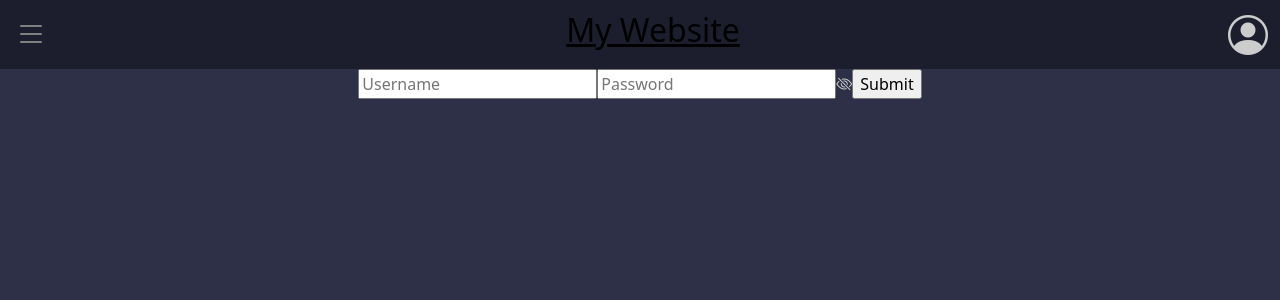
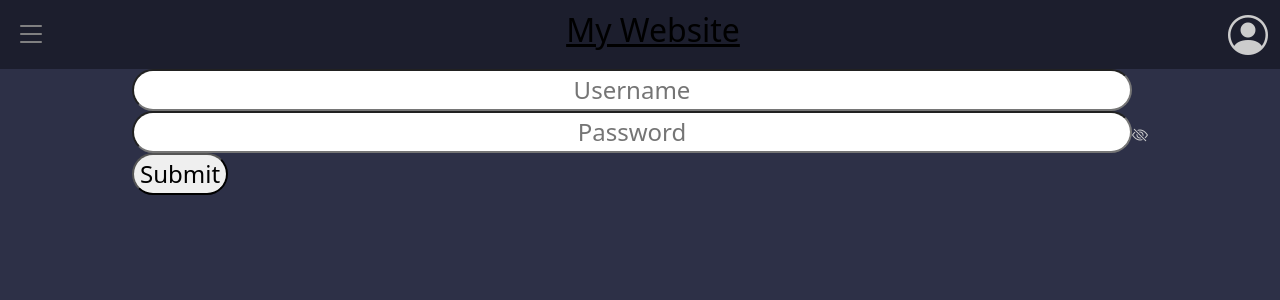
Before and after one commit to DarkRose2021/NewMovieDBSite, a React (Create React App) app in the folder front-end/: page /login in a window 1280 px wide. Shown: the top 300 px of the page. Built offline with nearby package versions, Linux system fonts and the light colour scheme.

Commit message:
some stylong

```diff
--- a/front-end/src/Components/Login.js
+++ b/front-end/src/Components/Login.js
@@ -42,12 +42,23 @@ const {
 
             <form className="loginForm" onSubmit={handleSubmit}>
 
-             <input {...register("username", {required: "Username is required"})}  placeholder="Username" />
+              <div>
+                  <input {...register("username",
+                    {required: "Username is required"})}
+                    placeholder="Username"
+                    className="login"
+                />
+              </div>
+              <div >
+
+              </div>
 
                 <input {...register("password",
                     {required: "Password is required"})}
                     type={showPassword ? "text" : "password"}
-                placeholder="Password"/>
+                    placeholder="Password"
+                    className="login"
+                />
 
                 <span className="icon-eye" onClick={togglePassword}>
                     {showPassword ? (
@@ -57,44 +68,14 @@ const {
                     )}
                 </span>
 
-            <input type="submit" />
+                <div>
+                     <input className="loginButton"
+                type="submit" />
+                </div>
+
 
             </form>
-
-{/*
-            <div className="SignInForm">
-
-            <h1 className="Title SignInForm">Sign In</h1>
-
-            <label className="SignInForm mt-2 formLabel">Username:</label>
-            <input
-            className=" SignInForm mb-3 form-control"
-            type="text"
-            value={username}
-            onChange={(e) => setUsername(e.target.value)}
-            />
-
-                <div className="form-group">
-
-                        <label className="SignInForm formLabel">Password:</label>
-                        <div className="input-group">
-                            <input
-                                className={`SignInForm form-control ${showPassword ? "showPassword" : ""}`}
-                                type={showPassword ? "text" : "password"}
-                                value={password}
-                                onChange={(e) => setPassword(e.target.value)}
-                                />
-                                <span className="icon-eye" onClick={togglePassword}>
-                                {showPassword ? (
-                                    <i className="bi bi-eye"></i>
-                                ) : (
-                                    <i className="bi bi-eye-slash"></i>
-                                )}
-                                </span>
         </div>
-                </div> */}
-            </div>
-        // </div>
     );
 };
 
--- a/front-end/src/Components/Movie.js
+++ b/front-end/src/Components/Movie.js
@@ -106,7 +106,7 @@ const Movie = () => {
                 <img src={`https://image.tmdb.org/t/p/w300/${movieData.poster_path}`} className="moviePic" alt={movieData.title} />
                 <p className="movieDescription">{movieData.description}</p>
                 <h4>Released: {movieData.release_date}</h4>
-                <p>{renderStars(movieData.vote_average)}</p>
+                <p className="stars">{renderStars(movieData.vote_average)}</p>
 
                 {movieData.actors.map((actor, index) => (
                     <div key={index} >
--- a/front-end/src/index.scss
+++ b/front-end/src/index.scss
@@ -22,6 +22,19 @@ $search: #868bb4; //Search Bar
 }
 
 
+.stars{
+	color: $gold;
+	font-size: 5em;
+}
+
+.star{
+	color: white;
+	cursor: pointer;
+	font-size: 5em;
+}
+.filled {
+    color: $gold;
+}
 .navBar{
 	margin-Left: "0";
 	padding-Left: "0"
@@ -141,3 +154,20 @@ $search: #868bb4; //Search Bar
 		cursor: pointer;
 	  }
 }
+
+.loginForm{
+	border-radius: 50px;
+
+
+	.login{
+		border-radius: 50px;
+		text-align: center;
+		font-size: 1.5em;
+		width: 1000px;
+
+	}
+	.loginButton{
+		border-radius: 50px;
+		font-size: 1.5em;
+	}
+}
```
Lines whose indentation alone changed are shown as unchanged.
